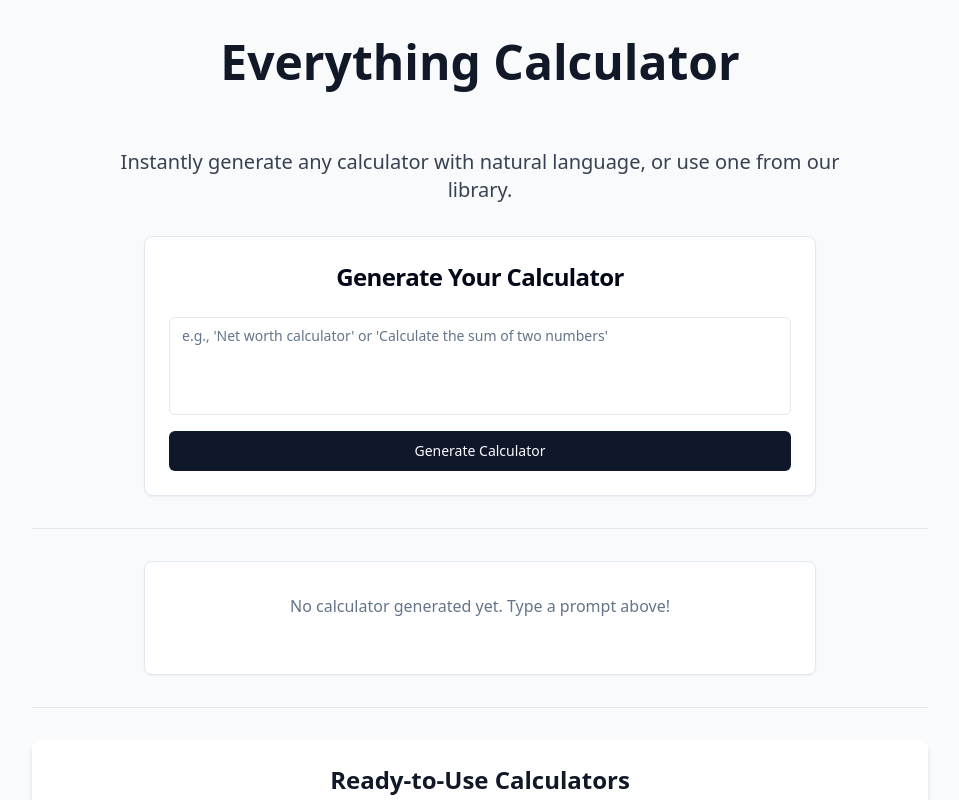
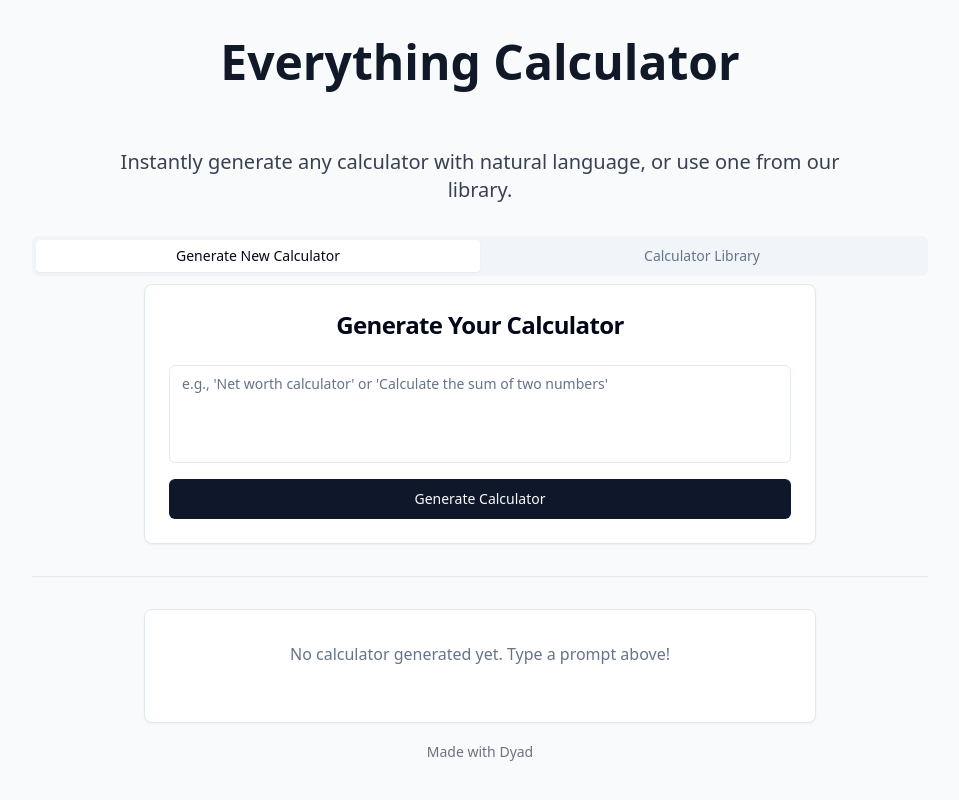
Before and after one commit to shira-y/Everything-Calculator, a React (Vite) app: page / in a window 1280 px wide. Shown: the top 800 px of the page, without its empty margins (160-1119 px from the left). Built offline with nearby package versions, Linux system fonts and the light colour scheme.

Commit message:
[dyad] wrote 2 file(s)

```diff
--- /dev/null
+++ b/src/components/CalculatorViewSwitcher.tsx
@@ -0,0 +1,25 @@
+"use client";
+
+import React from 'react';
+import { Tabs, TabsContent, TabsList, TabsTrigger } from "@/components/ui/tabs";
+import CalculatorPrompt from "./CalculatorPrompt";
+import CalculatorLibrary from "./CalculatorLibrary";
+
+const CalculatorViewSwitcher = () => {
+  return (
+    <Tabs defaultValue="generate" className="w-full max-w-4xl">
+      <TabsList className="grid w-full grid-cols-2">
+        <TabsTrigger value="generate">Generate New Calculator</TabsTrigger>
+        <TabsTrigger value="library">Calculator Library</TabsTrigger>
+      </TabsList>
+      <TabsContent value="generate">
+        <CalculatorPrompt />
+      </TabsContent>
+      <TabsContent value="library">
+        <CalculatorLibrary />
+      </TabsContent>
+    </Tabs>
+  );
+};
+
+export default CalculatorViewSwitcher;
--- a/src/pages/Index.tsx
+++ b/src/pages/Index.tsx
@@ -1,9 +1,8 @@
 "use client";
 
 import { MadeWithDyad } from "@/components/made-with-dyad";
-import CalculatorPrompt from "@/components/CalculatorPrompt";
 import GenericCalculator from "@/components/GenericCalculator";
-import CalculatorLibrary from "@/components/CalculatorLibrary"; // Import the new component
+import CalculatorViewSwitcher from "@/components/CalculatorViewSwitcher"; // Import the new switcher component
 import { Separator } from "@/components/ui/separator";
 
 const Index = () => {
@@ -17,11 +16,9 @@ const Index = () => {
           Instantly generate any calculator with natural language, or use one from our library.
         </p>
 
-        <CalculatorPrompt />
+        <CalculatorViewSwitcher /> {/* Use the new switcher component here */}
         <Separator className="my-8" />
         <GenericCalculator />
-        <Separator className="my-8" />
-        <CalculatorLibrary /> {/* Include the CalculatorLibrary component */}
       </div>
       <MadeWithDyad />
     </div>
```
